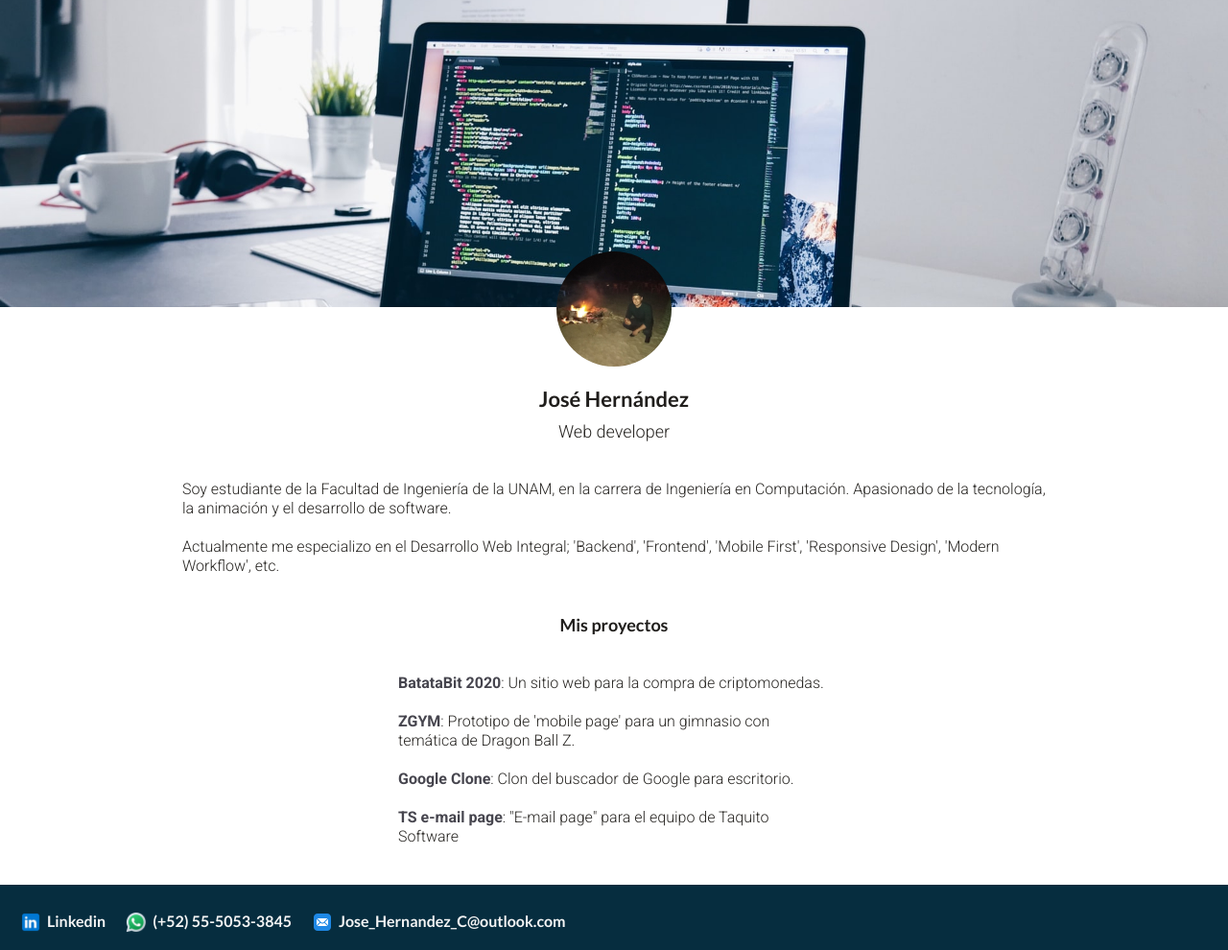
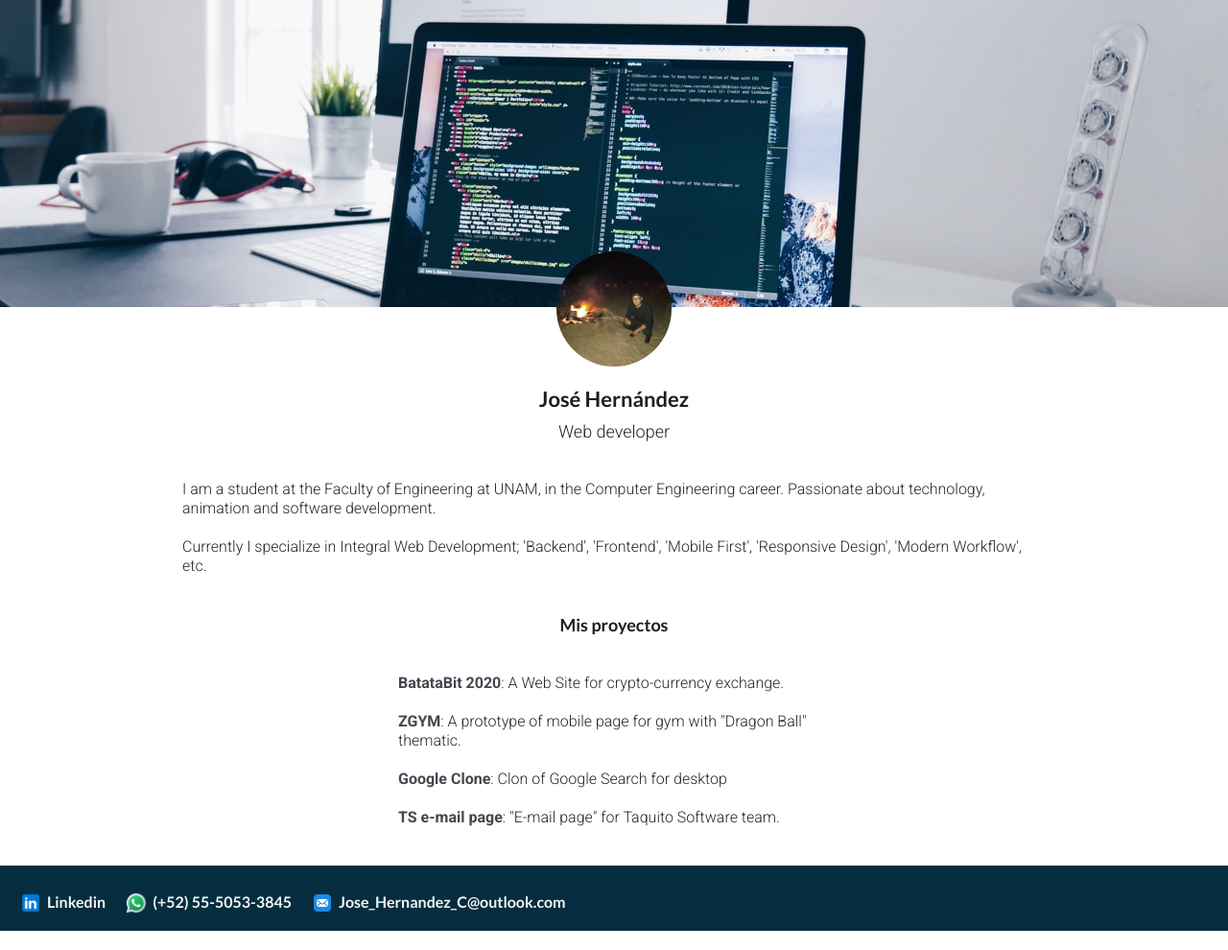
Before and after one commit to JoseHerCast/JoseHerCast.github.io, a plain HTML site: page index.html in a window 1280 px wide. Shown: the whole page at 96% size. Drawn offline with Linux system fonts and the light colour scheme.

Commit message:
English version

```diff
--- a/index.html
+++ b/index.html
@@ -21,16 +21,16 @@
             <p class="profile-roll">Web developer</p>
         </div>
         <section class="main-about-container">
-            <p>Soy estudiante de la Facultad de Ingeniería de la UNAM, en la carrera de Ingeniería en Computación. Apasionado de la tecnología, la animación y el desarrollo de software.<br><br>Actualmente me especializo en el Desarrollo Web Integral; 'Backend', 'Frontend', 'Mobile First', 'Responsive Design', 'Modern Workflow', etc.
+            <p>I am a student at the Faculty of Engineering at UNAM, in the Computer Engineering career. Passionate about technology, animation and software development.<br><br>Currently I specialize in Integral Web Development; 'Backend', 'Frontend', 'Mobile First', 'Responsive Design', 'Modern Workflow', etc.
             </p>
         </section>
         <section class="main-projects-container">
             <h2>Mis proyectos</h2>
             <ul>
-                <li><a href="https://josehercast.github.io/Batatabit_2020/" target="_blank">BatataBit 2020</a>: Un sitio web para la compra de criptomonedas.</li>
-                <li><a href="https://josehercast.github.io/ZGYM/"  target="_blank">ZGYM</a>: Prototipo de 'mobile page' para un gimnasio con temática de Dragon Ball Z.</li>
-                <li><a href="https://josehercast.github.io/Google_Clone/"  target="_blank">Google Clone</a>: Clon del buscador de Google para escritorio.</li>
-                <li><a href="https://josehercast.github.io/TS-email-page/"  target="_blank">TS e-mail page</a>: "E-mail page" para el equipo de Taquito Software</li>
+                <li><a href="https://josehercast.github.io/Batatabit_2020/" target="_blank">BatataBit 2020</a>: A Web Site for crypto-currency exchange.</li>
+                <li><a href="https://josehercast.github.io/ZGYM/"  target="_blank">ZGYM</a>: A prototype of mobile page for gym with "Dragon Ball" thematic.</li>
+                <li><a href="https://josehercast.github.io/Google_Clone/"  target="_blank">Google Clone</a>: Clon of Google Search for desktop</li>
+                <li><a href="https://josehercast.github.io/TS-email-page/"  target="_blank">TS e-mail page</a>: "E-mail page" for Taquito Software team.</li>
             </ul>
         </section>
     </main>
```
